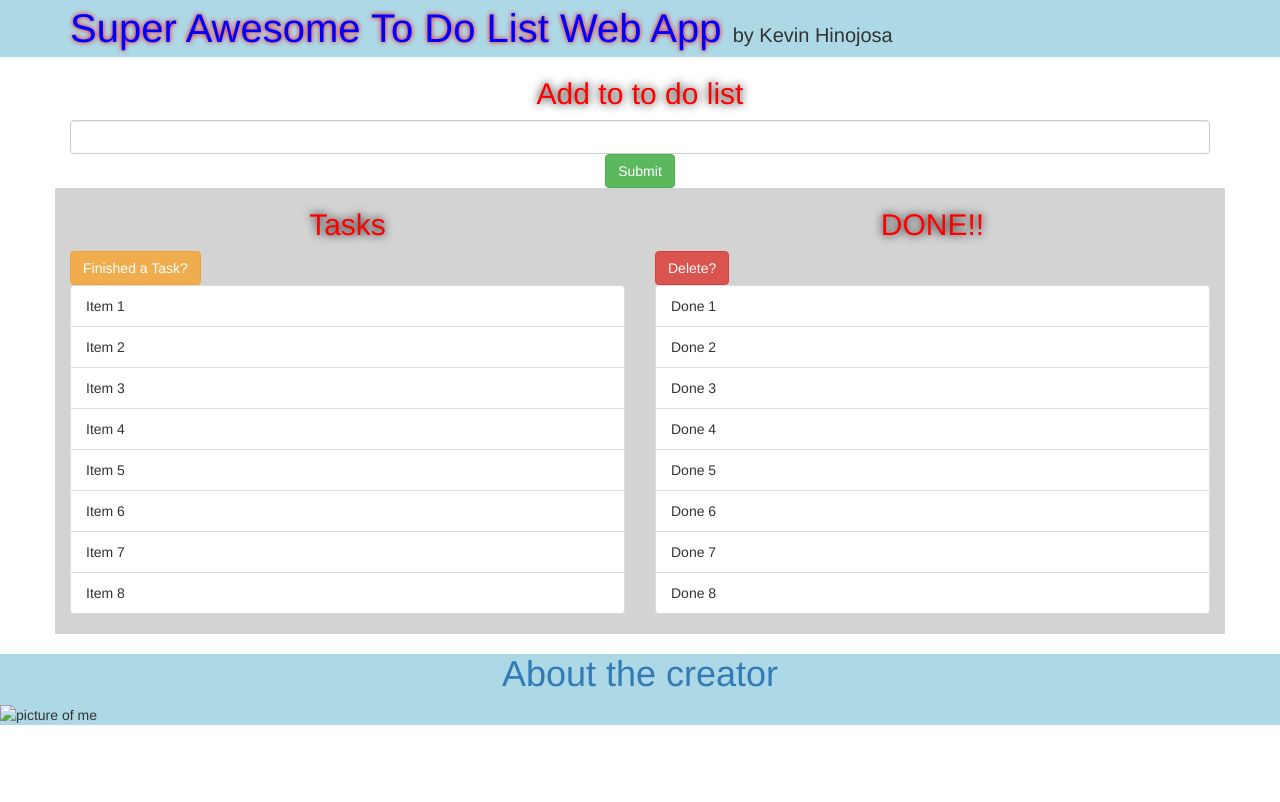
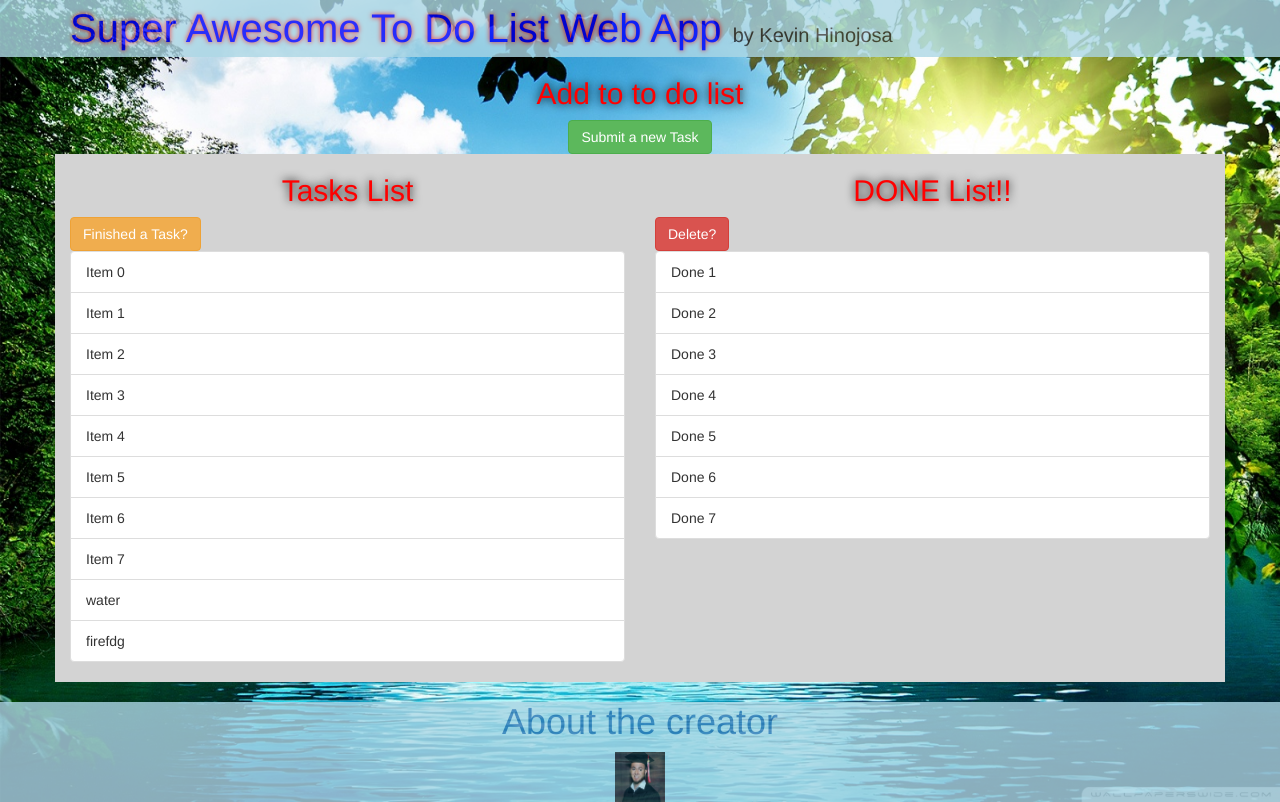
Before and after one commit to kevi123/toDoApp, a plain HTML site: page index.html in a window 1280 px wide. Drawn offline with Linux system fonts and the light colour scheme.

Commit message:
adding new funcs

```diff
--- a/css/styles.css
+++ b/css/styles.css
@@ -6,8 +6,17 @@
 
 .headerBackground{
   background-color: lightblue;
+  opacity: .8;
+}
 
+body{
+  opacity: 1;
+  background-image: url("../img/wallpaper.jpg");
+  /* background-repeat: no-repeat;*/
+  background-size: 100% 100%;  /*width height*/
+  background-color: #ffffff;
 }
+
 
 .listBackground{
   background-color: lightgrey;
--- a/index.html
+++ b/index.html
@@ -22,8 +22,8 @@
         <div id="inputTitle" class="card card-body">
           <h2 class="myTitles">Add to to do list</h2>
           <form class="myCenter">
-          <input type="text" class="form-control">  <!--mr-6-->
-          <input id="myButton" type="submit" class="btn btn-success" value="Submit">
+          <!-- <input type="text" class="form-control">  <!--mr-6 -->
+          <input id="myButton" type="submit" class="btn btn-success" value="Submit a new Task">
         </form>
         </div>
       </div>
@@ -33,10 +33,11 @@
     <div class="container">
       <div class="row listBackground">
         <div class="col-xs-6 col-sm-6 col-md-6 col-lg-6">
-          <h2 class="myTitles">Tasks</h2>
+          <h2 class="myTitles">Tasks List</h2>
           <input id="finishedButton" type="submit" class="btn btn-warning" value="Finished a Task?">
 
           <ul id="items1" class="list-group">
+            <li class="list-group-item">Item 0</li>
             <li class="list-group-item">Item 1</li>
             <li class="list-group-item">Item 2</li>
             <li class="list-group-item">Item 3</li>
@@ -44,14 +45,14 @@
             <li class="list-group-item">Item 5</li>
             <li class="list-group-item">Item 6</li>
             <li class="list-group-item">Item 7</li>
-            <li class="list-group-item">Item 8</li>
           </ul>
         </div>
         <div class="col-xs-6 col-sm-6 col-md-6 col-lg-6">
-          <h2 class="myTitles">DONE!!</h2>
+          <h2 class="myTitles">DONE List!!</h2>
           <input id="deleteButton" type="submit" class="btn btn-danger" value="Delete?">
 
-            <ul id="items" class="list-group">
+            <ul id="items2" class="list-group">
+              <li id="done" class="list-group-item">Done 0</li>
               <li id="done" class="list-group-item">Done 1</li>
               <li id="done" class="list-group-item">Done 2</li>
               <li id="done" class="list-group-item">Done 3</li>
@@ -59,7 +60,6 @@
               <li id="done" class="list-group-item">Done 5</li>
               <li id="done" class="list-group-item">Done 6</li>
               <li id="done" class="list-group-item">Done 7</li>
-              <li id="done" class="list-group-item">Done 8</li>
             </ul>
         </div>
       </div>
@@ -67,9 +67,9 @@
 
 
     <footer class="headerBackground">
-      <div>
+      <div class="myCenter">
         <h1 class="myCenter"><a href="https://kevi123.github.io/">About the creator</a></h1>
-        <img class="myCenter" src="" alt="picture of me">
+        <img class="myCenter" src="img/college_picsmall.jpg" width= "50" height="50" alt="picture of me">
       </div>
     </footer>
   </body>
--- a/js/scripts.js
+++ b/js/scripts.js
@@ -35,9 +35,12 @@ document.getElementById("items").appendChild(node);
 
 
 var taskCounter=0;
-var deleteCounter=0;
+var doneCounter=0;
 var tasksList = items1.children;
-var userTask;
+var doneList = items2.children;
+var userTask; //this holds a string of name of tasks
+var userNum=0;
+var userDelete=0;
 var b;
 
 console.log(taskCounter);
@@ -59,14 +62,51 @@ document.getElementById("finishedButton").addEventListener("click", finishedFunc
 
 function finishedFunction(e){
   e.preventDefault();   //we need this so page soes not refresh. forms request url yada yada
-  userTask= prompt("WHich task is finished? 1-4");
+  userNum= prompt("WHich task is finished? 0-7");
   //console.log(items1.children);
-  console.log(tasks);
-  tasks[counter].textContent = userTask;
+  // console.log(tasksList);
+  doneList[doneCounter].textContent = tasksList[userNum].textContent;
    // var newNode= tasks[counter]
    // document.getElementById("items1").appendChild(newNode);
-   counter=counter-1;
+   tasksList[userNum].textContent= "moved to Done List";
+   taskCounter=taskCounter-1;
+   doneCounter= doneCounter+1;
 };
+
+document.getElementById("deleteButton").addEventListener("click", deleteFunction);
+
+function deleteFunction(e){
+  e.preventDefault();   //we need this so page soes not refresh. forms request url yada yada
+  userDelete= prompt("WHich item to permanently delete? 0-7");
+  //console.log(items1.children);
+  // console.log(tasksList);
+  doneList[userDelete].textContent = "Deleted!!!";
+   // var newNode= tasks[counter]
+   // document.getElementById("items1").appendChild(newNode);
+   // tasksList[userNum].textContent= "moved to Done List";
+   // taskCounter=taskCounter-1;
+   // doneCounter= doneCounter+1;
+};
+
+
+var node = document.createElement("li");
+node.className += "list-group-item";
+var textnode = document.createTextNode("water");
+node.appendChild(textnode);
+document.getElementById("items1").appendChild(node);
+
+
+node = document.createElement("li");
+node.className += "list-group-item";
+textnode = document.createTextNode("firefdg");
+node.appendChild(textnode);
+document.getElementById("items1").appendChild(node);
+
+// Removes an element from the document
+var element = document.getElementById("done");
+element.parentNode.removeChild(element)
+
+
 
 
 
```
Also changed, not shown: img/college_picsmall.jpg (added), img/wallpaper.jpg (added).
